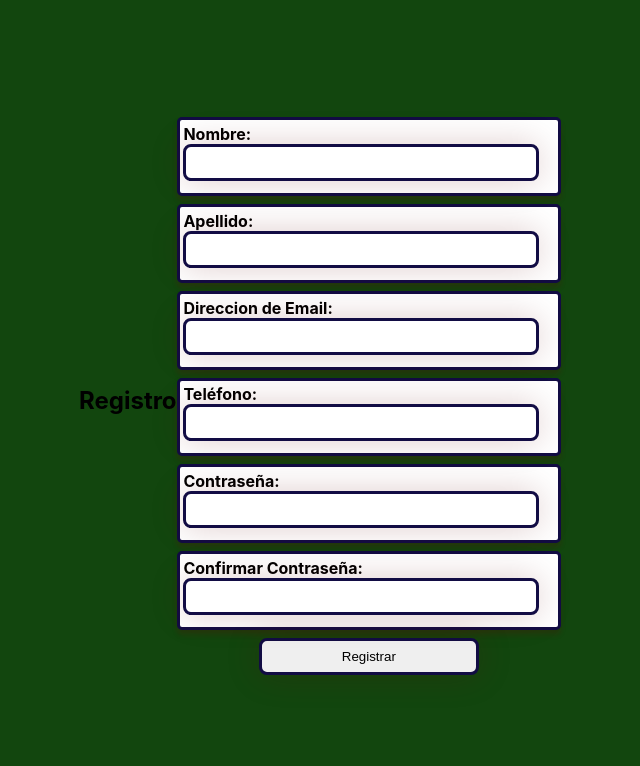
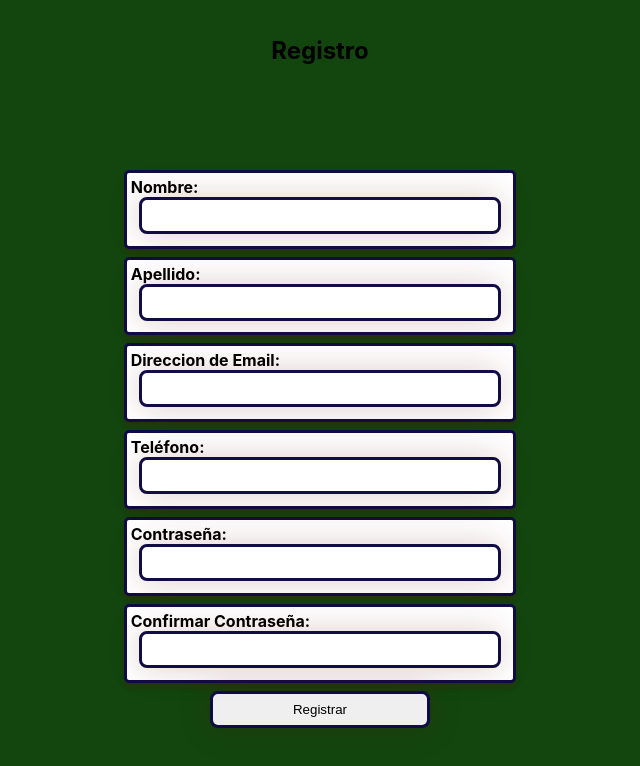
Before and after one commit to JuanIgnacioMarchetto/Clase-6---Ejercitaci-n, a React (Create React App) app: page / in a window 1280 px wide. Shown: the top 766 px of the page, without its empty margins (320-960 px from the left). Built offline with nearby package versions, Linux system fonts and the light colour scheme.

Commit message:
22/11/2023_08:34

```diff
--- a/src/components/Form.css
+++ b/src/components/Form.css
@@ -3,15 +3,21 @@ body {
     padding: 0;
     background-color: rgb(18, 70, 14);
 }
+h2{
+    position: absolute;
+    top: 2%;
+}
 .container {
+    margin-top: 3.3em;
     display: flex;
     justify-content: center;
     align-items: center;
     height: 100vb;
 }
 .grid-item {
-    background-color: #fff;
+        background-color: #fff;
     border-radius: 5px;
+
     padding: 1%;
     box-shadow: 0 5px 5px rgba(97, 10, 10, 0.2);
 }
@@ -19,10 +25,12 @@ label {
   display: block;
   border-radius: 10px;
   margin-bottom: 8px;
+
   font-weight: bold;
   border: rgb(18, 12, 68) 3px solid;
 }
 input{
+    margin-left:8px;
     border-radius: 8px;
    width: 90%;
     height: auto;
```
